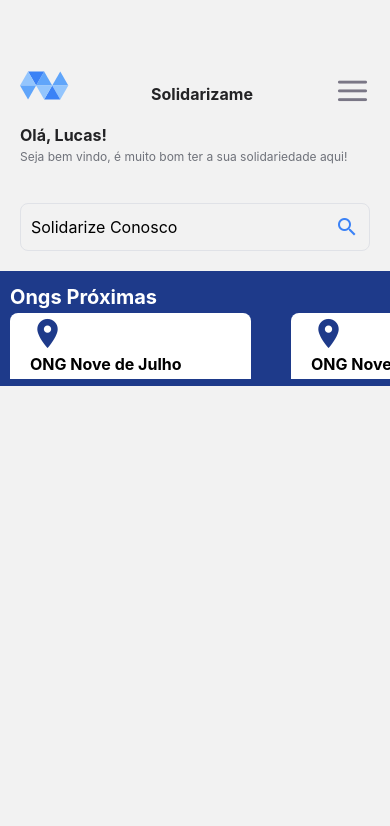
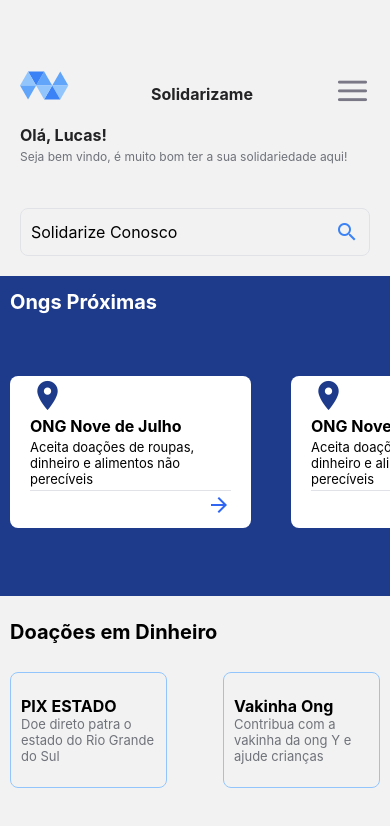
Before and after one commit to Lucaseduardo20/solidarizame-frontend, a React Native app: screen /Home in a window 390 px wide. Shown: the top 826 px of the page. Built offline with nearby package versions, Linux system fonts and the light colour scheme.

Commit message:
feature: implemented DonateSession

```diff
--- /dev/null
+++ b/src/components/Home/DonateSession/DonateCard.tsx
@@ -0,0 +1,41 @@
+import { View, Text, StyleSheet } from "react-native"
+
+interface ItemData {
+    title: string,
+    text: string
+}
+
+type PropsType = {
+    data: ItemData
+}
+
+export const DonateCard = ({data}: PropsType) => {
+    const styles = StyleSheet.create({
+        card: {
+            width: 157,
+            height: 116,
+            borderWidth: 1,
+            borderColor: '#93C5FD',
+            borderRadius: 8,
+            justifyContent: 'center',
+            paddingHorizontal: 10
+        },
+        title: {
+            fontSize: 16,
+            fontWeight: 'bold',
+            fontFamily: 'Inter'
+        },
+        text: {
+            fontSize: 13,
+            color: '#6F727A',
+            fontFamily: 'Inter'
+        }
+    })
+
+    return (
+        <View style={styles.card}>
+            <Text style={styles.title}>{data.title}</Text>
+            <Text style={styles.text}>{data.text}</Text>
+        </View>
+    )
+}
--- a/src/components/Home/DonateSession/DonateSession.tsx
+++ b/src/components/Home/DonateSession/DonateSession.tsx
@@ -1,9 +1,61 @@
-import { View } from "react-native"
+import { StyleSheet, Text, TouchableOpacity, View } from "react-native"
+import { DonateCard } from "./DonateCard"
 
 export const DonateSession = () => {
+    const styles = StyleSheet.create({
+        container: {
+            width: '100%',
+            height: 400,
+            padding: 10,
+            justifyContent: 'space-around',
+            marginBottom: 30
+        },
+        title: {
+            fontSize: 20,
+            fontWeight: 'bold',
+
+        },
+        content: {
+            height: 300,
+            flexDirection: 'row',
+            flexWrap: 'wrap',
+            justifyContent: 'space-between',
+            rowGap: 50,
+            // gap: 20
+        }
+    })
+
+    const data = [
+        {
+            title: 'PIX ESTADO',
+            text: 'Doe direto patra o estado do Rio Grande do Sul'
+        },
+        {
+            title: 'Vakinha Ong',
+            text: 'Contribua com a vakinha da ong Y e ajude crianças'
+        },
+        {
+            title: 'PIX ESTADO',
+            text: 'Doe direto patra o estado do Rio Grande do Sul'
+        },
+        {
+            title: 'Vakinha Ong',
+            text: 'Contribua com a vakinha da ong Y e ajude crianças'
+        }
+    ]
+
     return (
-        <View>
+        <View style={styles.container}>
+            <Text style={styles.title}>Doações em Dinheiro</Text>
+            <View style={styles.content}>
+                {data.map((item, key) => (
+                    <TouchableOpacity>
+                        <DonateCard data={item}>
 
+                        </DonateCard>
+                    </TouchableOpacity>
+                ))}
+            </View>
         </View>
     )
 }
--- a/src/components/Home/HomeBody.tsx
+++ b/src/components/Home/HomeBody.tsx
@@ -1,7 +1,8 @@
 import {useState} from "react"
-import { StyleSheet, Text, View, TextInput } from "react-native"
+import { StyleSheet, Text, View, TextInput, ScrollView } from "react-native"
 import {IconInput} from "../../utils/IconInput"
 import { PlacesCarousel } from "./PlacesCarousel/PlacesCarousel"
+import { DonateSession } from "./DonateSession/DonateSession"
 
 export const HomeBody = () => {
     const [searchField, setSearchField] = useState();
@@ -36,7 +37,7 @@ export const HomeBody = () => {
         }
     })
     return (
-        <>
+        <ScrollView style={{height: 'auto'}} scrollEnabled showsVerticalScrollIndicator={false}>
             <View style={styles.header}>
                 <View style={styles.titleArea}>
                     <Text style={styles.title}>Olá, Lucas!</Text>
@@ -46,8 +47,9 @@ export const HomeBody = () => {
             </View>
             <View style={styles.body}>
                 <PlacesCarousel></PlacesCarousel>
+                <DonateSession></DonateSession>
             </View>
-        </>
+        </ScrollView>
 
     )
 }
--- a/src/components/Home/PlacesCarousel/PlacesCarousel.tsx
+++ b/src/components/Home/PlacesCarousel/PlacesCarousel.tsx
@@ -5,7 +5,7 @@ export const PlacesCarousel = () => {
     const styles = StyleSheet.create({
         container: {
             width: '100%',
-            height: '56%',
+            height: 320,
             justifyContent: 'space-between',
             backgroundColor: '#1E3A8A',
             paddingLeft: 10,
--- a/src/screens/Home.tsx
+++ b/src/screens/Home.tsx
@@ -1,5 +1,6 @@
 import { NavBar } from "../components/Nav/NavBar"
 import { HomeBody } from "../components/Home/HomeBody"
+import { ScrollView } from "react-native"
 
 export const Home = ({navigation}) => {
 
```
